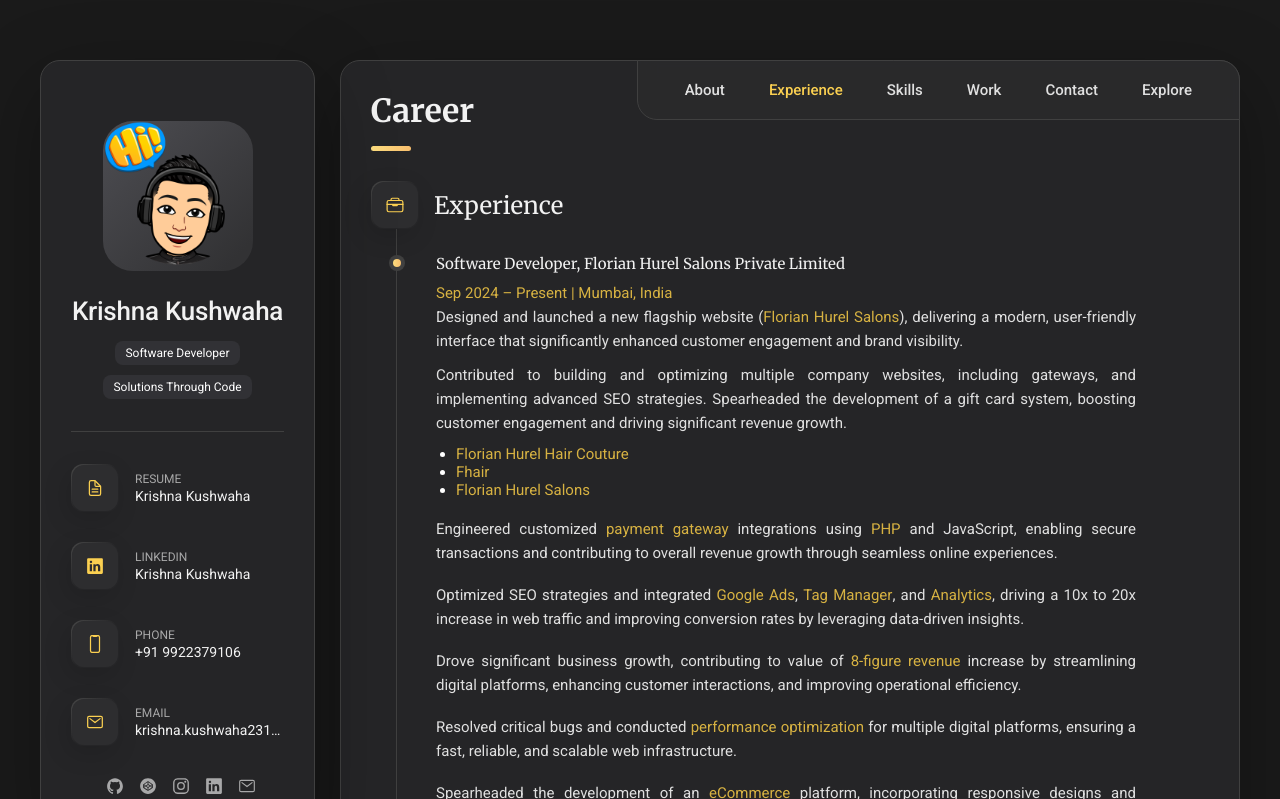
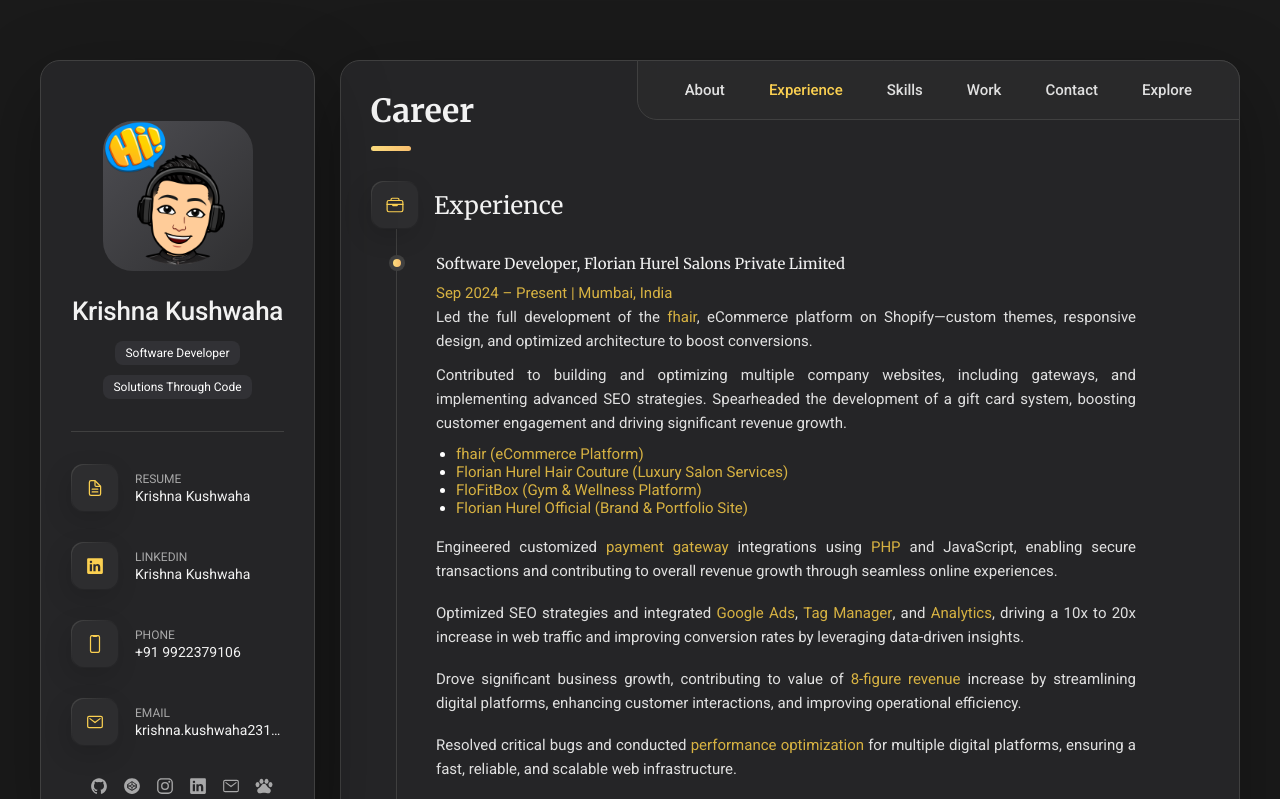
Before and after one commit to KKrishna11/Krishna-Kushwaha-Portfolio, a website built with Parcel: page index.html in a window 1280 px wide. Both pictures are taken after a click on the button "Experience". Shown: the top 799 px of the page. Built offline with nearby package versions, Linux system fonts and the light colour scheme; some packages are replaced by stand-ins of ours.

Commit message:
changed job summary & added kristinemeow website

```diff
--- a/index.html
+++ b/index.html
@@ -67,7 +67,6 @@
           <h1 class="name" title="Krishna • Freelance Developer & Designer">Krishna Kushwaha</h1>
           <p class="title">Software Developer</p>
           <p class="title" style="margin-top: 10px;">Solutions Through Code</p>
-
         </div>
 
         <button class="info-more-btn" data-sidebar-btn>
@@ -174,6 +173,14 @@
             <a href="mailto:krishna.kushwaha2312@gmail.com" class="social-link"><ion-icon
                 name="mail-outline"></ion-icon> </a>
           </li>
+
+          <li class="social-item">
+            <a href="https://kristinemeow.vercel.app/" target="_blank" class="social-link">
+              <ion-icon name="paw-sharp"></ion-icon>
+
+            </a>
+          </li>
+
         </ul>
       </div>
     </aside>
@@ -678,9 +685,8 @@
               <span>Sep 2024 – Present | Mumbai, India</span>
 
               <p class="timeline-text" style="margin-bottom: 10px;">
-                Designed and launched a new flagship website (<a href="https://fhairsalons.vercel.app/" target="_blank"
-                  style="display: inline;" class="underlinelink">Florian Hurel Salons</a>), delivering a modern,
-                user-friendly interface that significantly enhanced customer engagement and brand visibility.
+                Led the full development of the <a href="https://fhair.in" target="_blank"
+                style="display: inline;" class="underlinelink">fhair</a>, eCommerce platform on Shopify—custom themes, responsive design, and optimized architecture to boost conversions.
               </p>
 
               <p class="timeline-text" style="margin-bottom: 10px;">
@@ -691,15 +697,10 @@
                 significant revenue growth.
               <ol style="padding-left: 20px; margin-top: 10px; margin-bottom: 0;" class="numberstyle">
 
-                <li style="list-style-type: disc; color: white;"><a href="https://florianhurelhaircouture.com"
-                    target="_blank" class="aspefic">Florian Hurel Hair Couture</a></li>
-
-                <li style="list-style-type: disc; color: white;"><a href="https://fhair.in" target="_blank"
-                    class="aspefic">Fhair</a></li>
-
-                <li style="list-style-type: disc; color: white;"><a href="https://fhairsalons.vercel.app/"
-                    target="_blank" class="aspefic">Florian Hurel Salons</a></li>
-
+                <li style="list-style-type: disc; color: white;"><a href="https://fhair.in" target="_blank" class="aspefic">fhair (eCommerce Platform)</a></li>
+                <li style="list-style-type: disc; color: white;"><a href="https://florianhurelhaircouture.com" target="_blank" class="aspefic">Florian Hurel Hair Couture (Luxury Salon Services)</a></li>
+                <li style="list-style-type: disc; color: white;"><a href="https://flofitbox.com/" target="_blank" class="aspefic">FloFitBox (Gym & Wellness Platform)</a></li>
+                <li style="list-style-type: disc; color: white;"><a href="https://florianhurel.com/" target="_blank" class="aspefic">Florian Hurel Official (Brand & Portfolio Site)</a></li>
 
               </ol>
               </p><br>
@@ -725,12 +726,14 @@
                 Resolved critical bugs and conducted <span class="hightlight-text">performance optimization</span> for
                 multiple digital platforms, ensuring a
                 fast, reliable, and scalable web infrastructure.
-              </p><br>
+              </p>
+<br>
               <p class="timeline-text">
-                Spearheaded the development of an <span class="hightlight-text">eCommerce</span> platform, incorporating
-                responsive designs and advanced
-                features to provide seamless shopping experiences and further boost online sales.
-              </p>
+                Managed franchise requests, automated <span class="hightlight-text">appointment bookings</span>, and launched interactive engagement events like
+                <span class="hightlight-text">Spin the Wheel</span>, referral programs, and personalized offers to enhance user retention and revenue.
+              </p> <br>
+
+
             </li>
             <li class="timeline-item">
               <h4 class="h4 timeline-item-title">
@@ -773,10 +776,6 @@
                 Developed serverless applications using AWS <span class="hightlight-text">Lambda</span>, improving the
                 scalability and efficiency of <span class="hightlight-text">web services</span>.
               </p><br>
-              <p class="timeline-text">
-                Assisted in troubleshooting and optimizing cloud resources, leading to a 25% reduction in operational
-                costs.
-              </p>
             </li>
 
 
```
